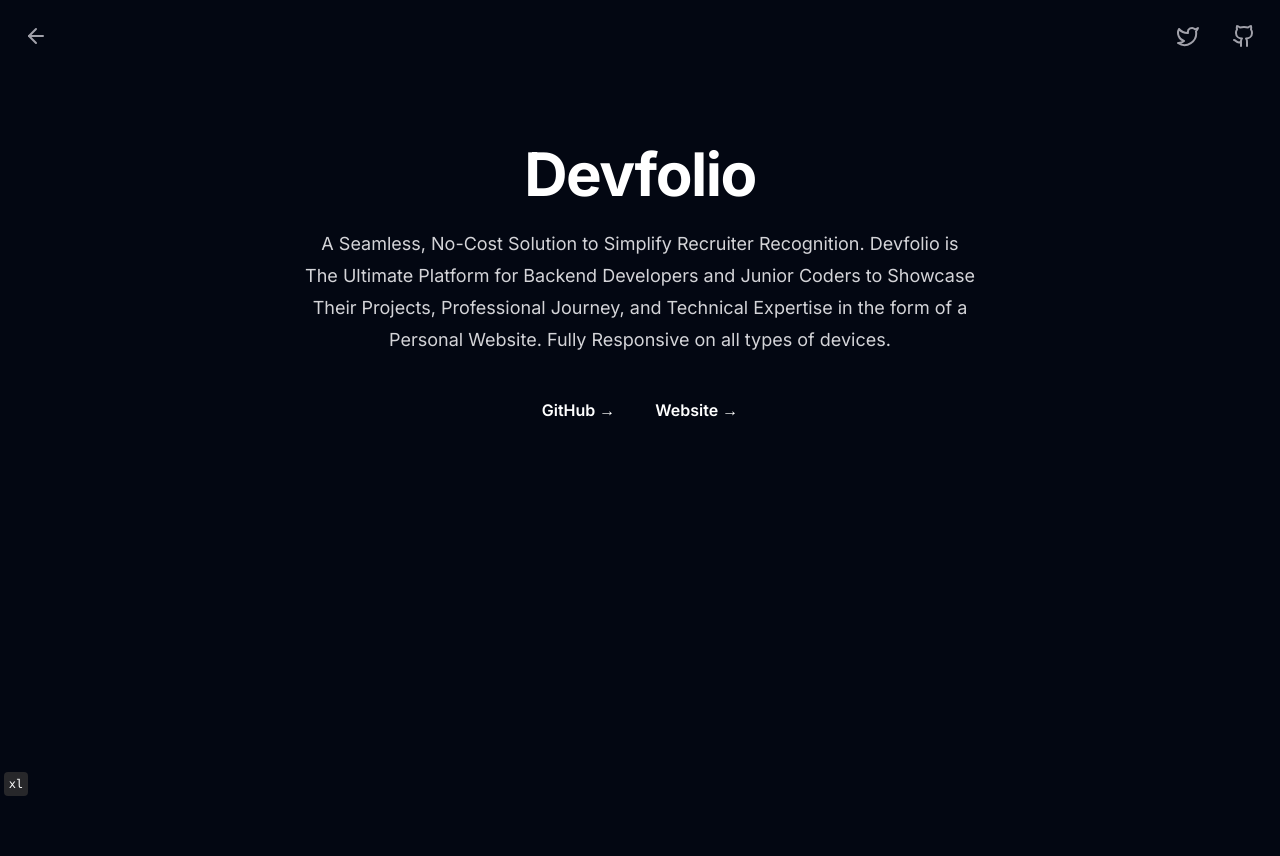
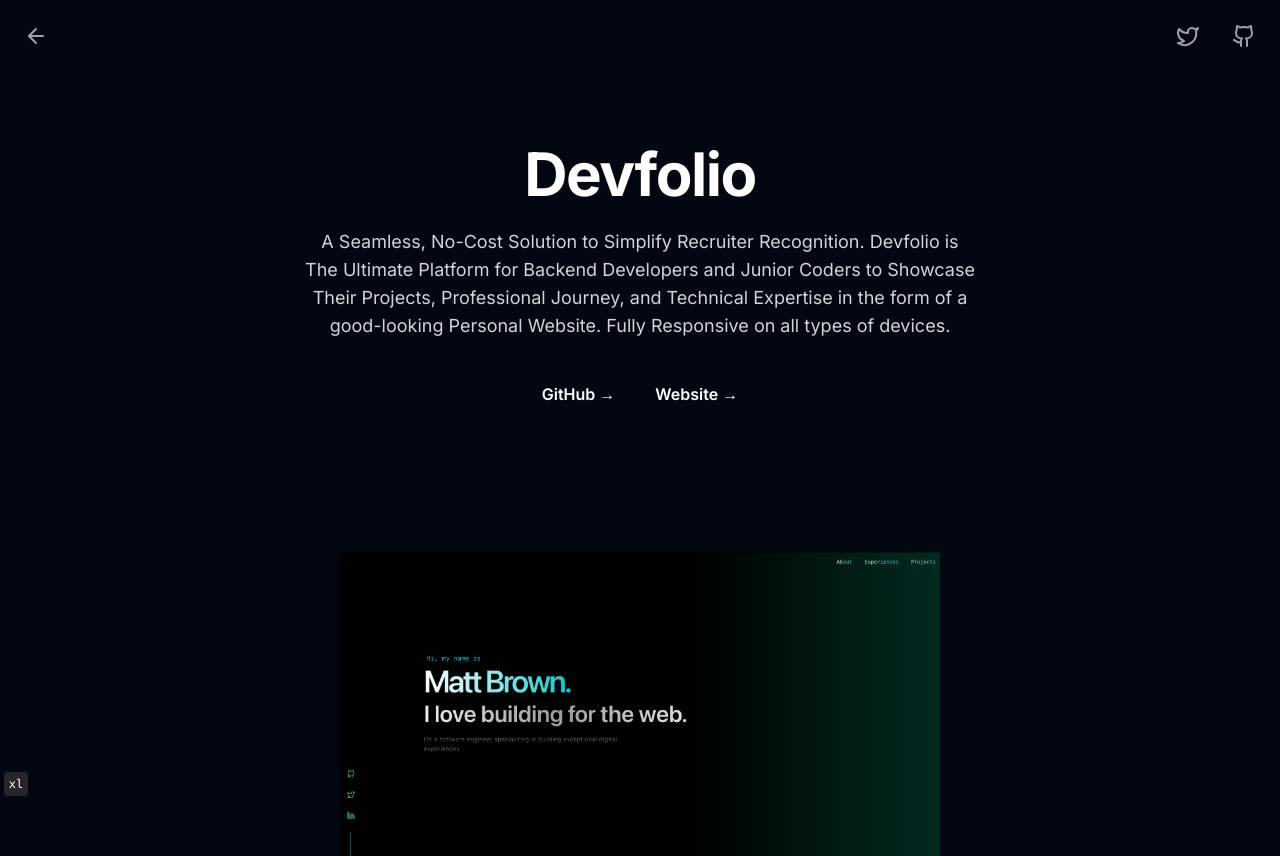
Before and after one commit to 99Yash/ygkr, a Next.js app: page /projects/devfolio in a window 1280 px wide. Before the commit the page ends 800 px from the top, so only its background shows below. Built offline with nearby package versions, Linux system fonts and the light colour scheme.

Commit message:
feat: adds contacts + removes certificates

```diff
--- a/src/app/contact/page.tsx
+++ b/src/app/contact/page.tsx
@@ -1,8 +1,7 @@
 "use client";
 import { Navigation } from "@/components/nav";
 import { Card } from "@/components/ui/card";
-import { self } from "@/data/self.data";
-import { Github, Mail, Twitter } from "lucide-react";
+import { Github, Linkedin, Twitter } from "lucide-react";
 import Link from "next/link";
 
 const socials = [
@@ -13,10 +12,10 @@ const socials = [
     handle: "YashGouravKar1",
   },
   {
-    icon: <Mail size={20} />,
-    href: "mailto:yashgouravkar@gmail.com",
-    label: "Email",
-    handle: self.email,
+    icon: <Linkedin size={20} />,
+    href: "https://www.linkedin.com/in/ygkr/",
+    label: "LinkedIn",
+    handle: "Yash",
   },
   {
     icon: <Github size={20} />,
@@ -29,28 +28,6 @@ const socials = [
 export default function Example() {
   return (
     <div className=" to-gray-960 bg-gradient-to-tl from-gray-950 via-gray-900">
-      {/* <nav className="flex justify-between gap-4 pl-4 pt-4">
-        <Link
-          href={"/"}
-          className=" tracking-tight text-gray-400 duration-300 hover:text-gray-300"
-        >
-          <ArrowLeft className="h-4 w-4 " />
-        </Link>
-        <div className="flex h-fit justify-end gap-4">
-          <Link
-            href={"/certificates"}
-            className="font-bold text-gray-500 duration-500 hover:font-bold hover:text-zinc-300"
-          >
-            Certificates
-          </Link>
-          <Link
-            href={"/contact"}
-            className="font-bold text-gray-500 duration-500 hover:font-bold hover:text-zinc-300"
-          >
-            Contact
-          </Link>
-        </div>
-      </nav> */}
       <Navigation />
       <div className="container mx-auto flex min-h-screen items-center justify-center px-4">
         <div className="mx-auto mt-32 grid w-full grid-cols-1 gap-8 sm:mt-0 sm:grid-cols-3 lg:gap-16">
--- a/src/app/projects/[name]/header.tsx
+++ b/src/app/projects/[name]/header.tsx
@@ -75,16 +75,14 @@ export const Header = ({ project }: { project: Project }) => {
           </Link>
         </div>
       </div>
-      <div className="container relative isolate mx-auto overflow-hidden  py-24 sm:py-32">
+      <div className="relative isolate mx-auto overflow-hidden py-24  md:container sm:py-32">
         <div className="mx-auto flex max-w-7xl flex-col items-center px-6 text-center lg:px-8">
           <div className="mx-auto max-w-2xl lg:mx-0">
             <h1 className="font-display text-4xl font-bold tracking-tight text-white sm:text-6xl">
               {project.name[0].toUpperCase() +
                 project.name.slice(1).toLowerCase()}
             </h1>
-            <p className="mt-6 text-lg leading-8 text-zinc-300">
-              {project.description}
-            </p>
+            <p className="mt-6 text-lg text-zinc-300">{project.description}</p>
           </div>
 
           <div className="mx-auto mt-10 max-w-2xl lg:mx-0 lg:max-w-none">
--- a/src/app/projects/[name]/page.tsx
+++ b/src/app/projects/[name]/page.tsx
@@ -1,6 +1,7 @@
 import { Metadata } from "next";
 import { projects } from "../../../data/projects.data";
 import { Header } from "./header";
+import Image from "next/image";
 
 export async function generateMetadata({
   params,
@@ -42,6 +43,21 @@ const page = ({
           )[0]
         }
       />
+      <Image
+        className="self-center"
+        width={600}
+        height={280}
+        src={`/${
+          projects.filter(
+            (project) => params.name === project.name.toLowerCase(),
+          )[0].name
+        }${params.name === "devfolio" ? "2" : ""}.png`}
+        alt={
+          projects.filter(
+            (project) => params.name === project.name.toLowerCase(),
+          )[0].name
+        }
+      />
     </section>
   );
 };
--- a/src/app/projects/page.tsx
+++ b/src/app/projects/page.tsx
@@ -3,6 +3,7 @@ import { Particles } from "@/components/ui/particles";
 import { projects } from "@/data/projects.data";
 import { Metadata } from "next";
 import Project from "../../components/project";
+import Link from "next/link";
 
 export const metadata: Metadata = {
   title: "Projects Archive",
@@ -51,12 +52,12 @@ export default function Page() {
         </div> */}
         <Navigation />
         <div className="flex flex-col gap-4 ">
-          <h1 className="flex items-center text-4xl font-bold tracking-tight text-gray-200/90">
+          <h1 className="mt-6 flex items-center text-4xl font-bold tracking-tight text-gray-200/90">
             Featured Projects
           </h1>
           <h5 className="text-sm text-gray-400">
             Projects arranged in chronological order of production (earliest
-            first). Click on each project to go to its dedicated page.
+            first). My first OSS contribution is getting merged as we speak.
           </h5>
         </div>
       </header>
--- a/src/components/hero.tsx
+++ b/src/components/hero.tsx
@@ -28,15 +28,9 @@ const Hero = () => {
         </Link>
         <Link
           className=" z-10 duration-500 hover:font-semibold"
-          href={"/certificates"}
-        >
-          Certificates
-        </Link>
-        <Link
-          className=" z-10 duration-500 hover:font-semibold"
           href={"/contact"}
         >
-          Contact
+          Links
         </Link>
       </ul>
       <h1
@@ -56,9 +50,8 @@ const Hero = () => {
         }}
       >
         <Balancer>
-          Hi, I&apos;m a software developer building Full-stack applications
-          delivering beautiful experiences & looking around open source projects
-          at night.{" "}
+          Hi, I&apos;m a software developer building full-stack applications
+          during the day and looking at open-source projects at night.
         </Balancer>
       </h5>
       <Link
--- a/src/components/project.tsx
+++ b/src/components/project.tsx
@@ -33,14 +33,14 @@ export default function Project({ project }: { project: Project }) {
       <span className="z-10 flex w-full flex-col gap-4 rounded-none border  border-gray-800 border-x-transparent border-t-transparent p-4 lg:-ml-20 lg:border-l-0">
         <p className="text-2xl font-bold tracking-tight text-gray-300">
           <Link
-            className="duration-300 group-hover:opacity-70"
+            className="opacity-80 duration-300 group-hover:opacity-100"
             href={`/projects/${project.name}`}
           >
             {project.name[0].toUpperCase() + project.name.slice(1)}
           </Link>
         </p>
         <p
-          className={`${dm_sans.className} text-gray-400 opacity-80 duration-300 group-hover:opacity-90`}
+          className={`${dm_sans.className} text-gray-400 opacity-80 duration-300 group-hover:opacity-100`}
         >
           {project.description}
         </p>
--- a/src/data/projects.data.ts
+++ b/src/data/projects.data.ts
@@ -11,7 +11,7 @@ export const projects = [
   {
     name: "devfolio",
     description:
-      "A  Seamless, No-Cost Solution to Simplify Recruiter Recognition. Devfolio is The Ultimate Platform for Backend Developers and Junior Coders to Showcase Their Projects, Professional Journey, and Technical Expertise in the form of a Personal Website. Fully Responsive on all types of devices.",
+      "A  Seamless, No-Cost Solution to Simplify Recruiter Recognition. Devfolio is The Ultimate Platform for Backend Developers and Junior Coders to Showcase Their Projects, Professional Journey, and Technical Expertise in the form of a good-looking Personal Website. Fully Responsive on all types of devices.",
     summary:
       "Devfolio  is aimed at developers who either specialize in backend technologies or are just learning to code. Simply enter some credentials and get a fully responsive portfolio website generated for you that you can then show to potential recruiters or just enjoy certain corner of the internet for yourself. Entire process is free of charge.",
     github: "https://github.com/99Yash/devfolio",
```
Also changed, not shown: public/devfolio2.png (added).
